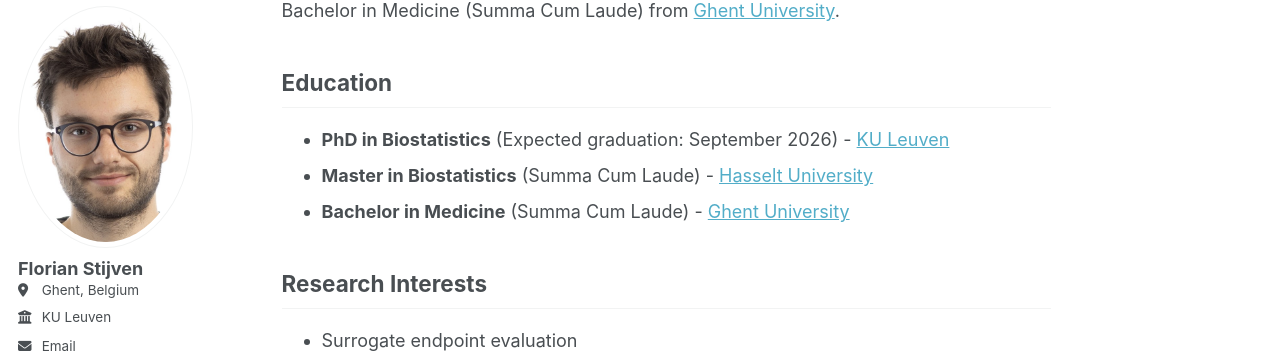
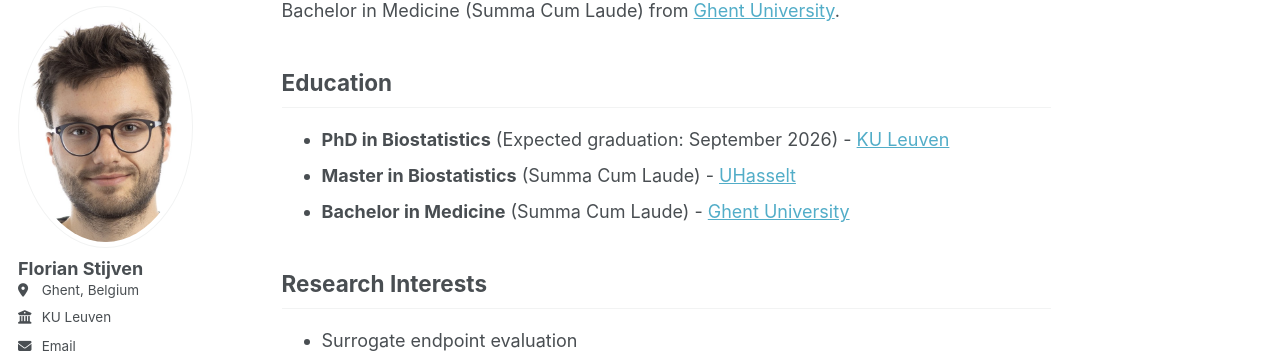
Before and after one commit to florianstijven/florianstijven.github.io, a Jekyll site: the page built from _pages/about.md, in a window 1280 px wide and 900 px high, scrolled down 557 px. Shown: the part 95-453 px from the top of the window. Built offline with Jekyll 4.4.1, drawn with Linux system fonts in a browser that asks for light colours; some web fonts are replaced; a script bundle is joined from its source files by our own code; library files that are not in the unit come from our copies; part of the change alters nothing that is shown.

```diff
--- a/_config.yml
+++ b/_config.yml
@@ -221,6 +221,9 @@ kramdown:
 
 # These settings control the types of collections used by the template
 collections:
+  research:
+    output: true
+    permalink: /:collection/:path/
   teaching:
     output: true
     permalink: /:collection/:path/
@@ -255,6 +258,15 @@ defaults:
     values:
       layout: single
       author_profile: true
+  # _research
+  - scope:
+      path: ""
+      type: research
+    values:
+      layout: single
+      author_profile: true
+      share: true
+      comments: true
   # _teaching
   - scope:
       path: ""
--- a/_pages/about.md
+++ b/_pages/about.md
@@ -19,7 +19,7 @@ I hold a Master in Biostatistics (Summa Cum Laude) from [Hasselt University](htt
 ## Education
 
 * **PhD in Biostatistics** (Expected graduation: September 2026) - [KU Leuven](https://www.kuleuven.be/)
-* **Master in Biostatistics** (Summa Cum Laude) - [Hasselt University](https://www.uhasselt.be/)
+* **Master in Biostatistics** (Summa Cum Laude) - [UHasselt](https://www.uhasselt.be/)
 * **Bachelor in Medicine** (Summa Cum Laude) - [Ghent University](https://www.ugent.be/)
 
 ## Research Interests
```
